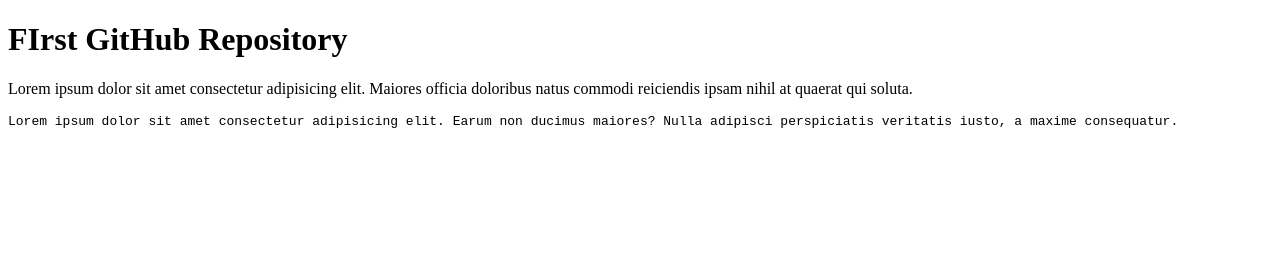
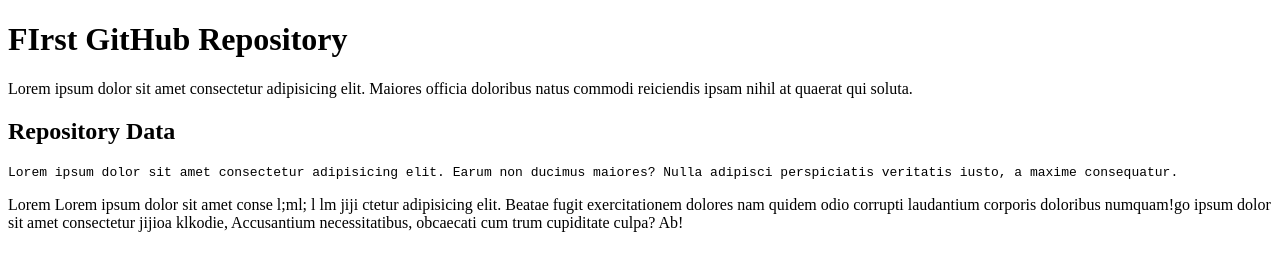
Before and after one commit to Saeed2194/1st-Repository, a plain HTML site: page index.html in a window 1280 px wide. Drawn offline with Linux system fonts and the light colour scheme.

Commit message:
Files Added

```diff
--- a/index.html
+++ b/index.html
@@ -8,7 +8,9 @@
 <body>
     <h1>FIrst GitHub Repository</h1>
     <p>Lorem ipsum dolor sit amet consectetur adipisicing elit. Maiores officia doloribus natus commodi reiciendis ipsam nihil at quaerat qui soluta.</p>
+    <h2>Repository Data</h2>
+    <pre>Lorem ipsum dolor sit amet consectetur adipisicing elit. Earum non ducimus maiores? Nulla adipisci perspiciatis veritatis iusto, a maxime consequatur.</pre>
 
-    <pre>Lorem ipsum dolor sit amet consectetur adipisicing elit. Earum non ducimus maiores? Nulla adipisci perspiciatis veritatis iusto, a maxime consequatur.</pre>
+    <p>Lorem Lorem ipsum dolor sit amet conse l;ml; l lm jiji ctetur adipisicing elit. Beatae fugit exercitationem dolores nam quidem odio corrupti laudantium corporis doloribus numquam!go ipsum dolor sit amet consectetur jijioa klkodie, Accusantium necessitatibus, obcaecati cum trum cupiditate culpa? Ab!</p>
 </body>
 </html>
```
Also changed, not shown: 1 other file.
